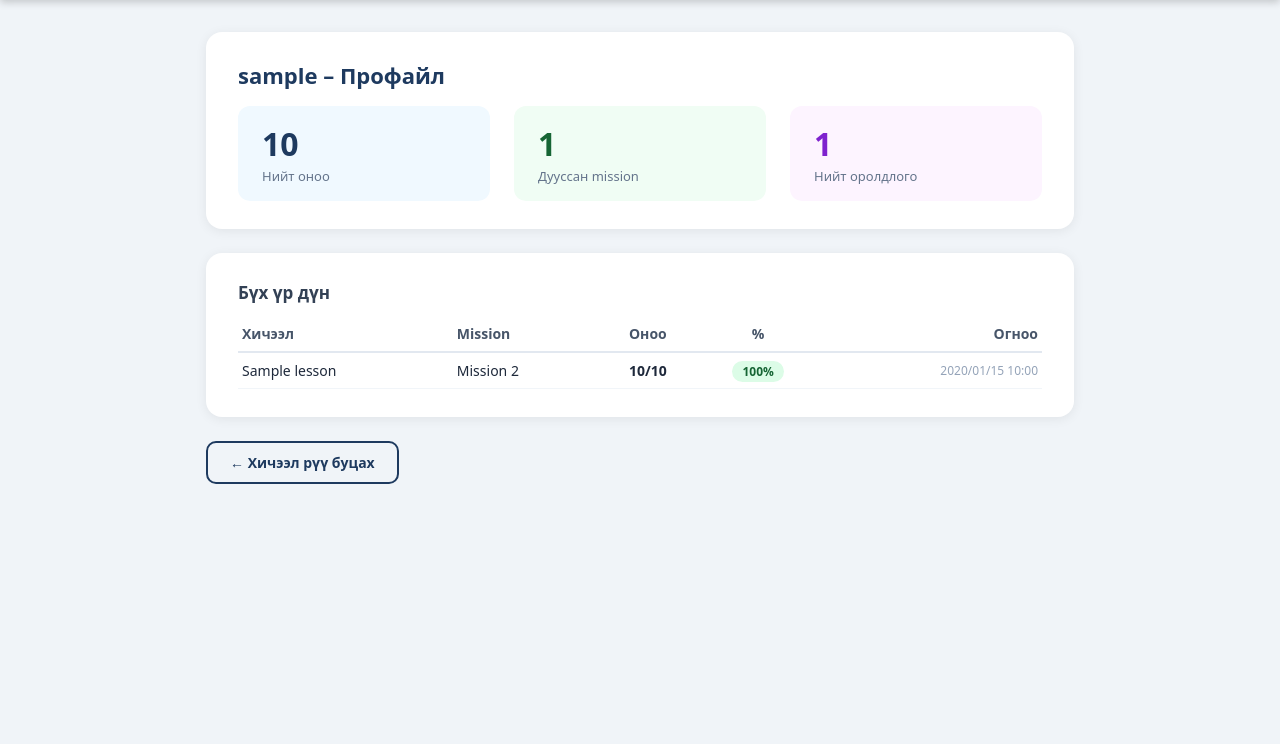
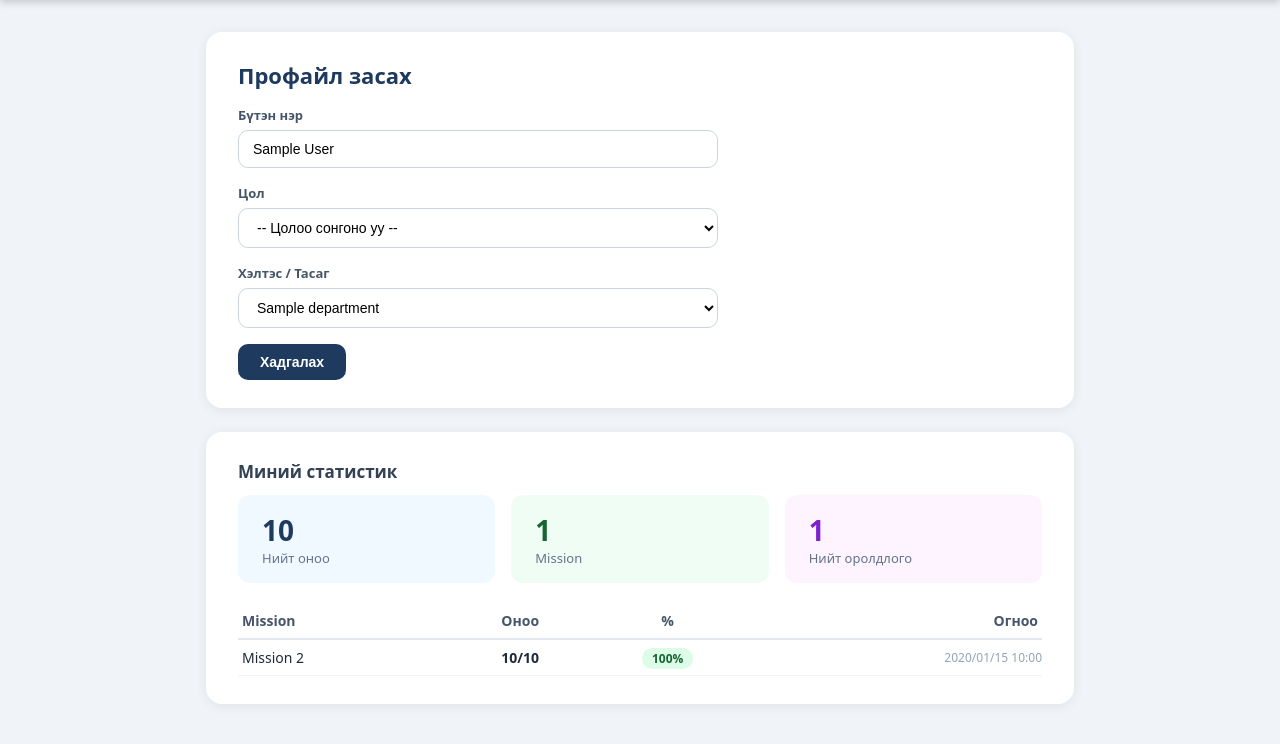
Before and after one commit to Erkhem-Tur/sspa400v3, a Django app: page /profile/ in a window 1280 px wide. Shown: the part 56-800 px from the top of the page. Run offline with Django 5.2, Linux system fonts and the light colour scheme; a user stored in the database is signed in; tables that the repository leaves empty hold one stand-in row (values such as "Sample post").

Commit message:
Add profile setup: full name, rank, department after registration

```diff
--- a/config/urls.py
+++ b/config/urls.py
@@ -8,6 +8,7 @@ urlpatterns = [
     path('login/', views.login_view, name='login'),
     path('logout/', views.logout_view, name='logout'),
     path('register/', views.register_view, name='register'),
+    path('setup-profile/', views.setup_profile, name='setup_profile'),
     path('lesson/<int:lesson_id>/', views.lesson_view, name='lesson'),
     path('api/quiz/submit/', views.submit_quiz, name='submit_quiz'),
     path('profile/', views.profile_view, name='profile'),
--- a/lms/forms.py
+++ b/lms/forms.py
@@ -1,22 +1,23 @@
 from django import forms
 from django.contrib.auth.models import User
 from django.contrib.auth.forms import AuthenticationForm
-from .models import Department
+from .models import Department, UserProgress, RANK_CHOICES
 
 
 class RegisterForm(forms.ModelForm):
-    department = forms.ModelChoiceField(
-        queryset=Department.objects.all(),
-        label="Хэлтэс / Тасаг",
-        empty_label="-- Хэлтэсээ сонгоно уу --"
-    )
     password = forms.CharField(widget=forms.PasswordInput, label="Нууц үг")
     password2 = forms.CharField(widget=forms.PasswordInput, label="Нууц үг давтах")
 
     class Meta:
         model = User
-        fields = ['username', 'email']
-        labels = {'username': 'Хэрэглэгчийн нэр', 'email': 'Имэйл'}
+        fields = ['username']
+        labels = {'username': 'Хэрэглэгчийн нэр'}
+
+    def clean_username(self):
+        username = self.cleaned_data.get('username')
+        if User.objects.filter(username=username).exists():
+            raise forms.ValidationError("Энэ нэр бүртгэлтэй байна.")
+        return username
 
     def clean(self):
         cleaned = super().clean()
@@ -32,6 +33,20 @@ class RegisterForm(forms.ModelForm):
         return user
 
 
+class ProfileForm(forms.ModelForm):
+    department = forms.ModelChoiceField(
+        queryset=Department.objects.all(),
+        label="Хэлтэс / Тасаг",
+        empty_label="-- Хэлтэсээ сонгоно уу --"
+    )
+    rank = forms.ChoiceField(choices=RANK_CHOICES, label="Цол")
+    full_name = forms.CharField(max_length=200, label="Бүтэн нэр")
+
+    class Meta:
+        model = UserProgress
+        fields = ['full_name', 'rank', 'department']
+
+
 class LoginForm(AuthenticationForm):
     username = forms.CharField(label="Хэрэглэгчийн нэр")
     password = forms.CharField(widget=forms.PasswordInput, label="Нууц үг")
--- a/lms/templates/lms/profile.html
+++ b/lms/templates/lms/profile.html
@@ -3,30 +3,58 @@
 {% block content %}
 
 <div class="card">
-  <h1>{{ user.username }} – Профайл</h1>
-  <div style="display:flex;gap:24px;flex-wrap:wrap;margin-top:12px;">
-    <div style="background:#f0f9ff;border-radius:12px;padding:16px 24px;flex:1;min-width:140px;">
-      <div style="font-size:32px;font-weight:900;color:#1e3a5f;">{{ progress.total_score }}</div>
-      <div style="font-size:13px;color:#64748b;margin-top:2px;">Нийт оноо</div>
+  <h1>Профайл засах</h1>
+  {% if form.non_field_errors %}
+    <div class="alert alert-error">{{ form.non_field_errors }}</div>
+  {% endif %}
+  <form method="post" style="max-width:480px;">
+    {% csrf_token %}
+    <div class="form-group">
+      <label>{{ form.full_name.label }}</label>
+      {{ form.full_name }}
     </div>
-    <div style="background:#f0fdf4;border-radius:12px;padding:16px 24px;flex:1;min-width:140px;">
-      <div style="font-size:32px;font-weight:900;color:#166534;">{{ progress.missions_completed }}</div>
-      <div style="font-size:13px;color:#64748b;margin-top:2px;">Дууссан mission</div>
+    <div class="form-group">
+      <label>{{ form.rank.label }}</label>
+      <select name="rank" style="width:100%;padding:10px 14px;border:1.5px solid #cbd5e1;border-radius:10px;font-size:14px;outline:none;background:#fff;">
+        {% for val, label in form.rank.field.choices %}
+        <option value="{{ val }}" {% if progress.rank == val %}selected{% endif %}>{{ label }}</option>
+        {% endfor %}
+      </select>
     </div>
-    <div style="background:#fdf4ff;border-radius:12px;padding:16px 24px;flex:1;min-width:140px;">
-      <div style="font-size:32px;font-weight:900;color:#7e22ce;">{{ results.count }}</div>
-      <div style="font-size:13px;color:#64748b;margin-top:2px;">Нийт оролдлого</div>
+    <div class="form-group">
+      <label>{{ form.department.label }}</label>
+      <select name="department" style="width:100%;padding:10px 14px;border:1.5px solid #cbd5e1;border-radius:10px;font-size:14px;outline:none;background:#fff;">
+        <option value="">-- Сонгоно уу --</option>
+        {% for dept in form.department.field.queryset %}
+        <option value="{{ dept.pk }}" {% if progress.department_id == dept.pk %}selected{% endif %}>{{ dept.name }}</option>
+        {% endfor %}
+      </select>
+    </div>
+    <button type="submit" class="btn btn-primary">Хадгалах</button>
+  </form>
+</div>
+
+<div class="card">
+  <h2>Миний статистик</h2>
+  <div style="display:flex;gap:16px;flex-wrap:wrap;margin-bottom:20px;">
+    <div style="background:#f0f9ff;border-radius:12px;padding:16px 24px;flex:1;min-width:120px;">
+      <div style="font-size:28px;font-weight:900;color:#1e3a5f;">{{ progress.total_score }}</div>
+      <div style="font-size:13px;color:#64748b;">Нийт оноо</div>
+    </div>
+    <div style="background:#f0fdf4;border-radius:12px;padding:16px 24px;flex:1;min-width:120px;">
+      <div style="font-size:28px;font-weight:900;color:#166534;">{{ progress.missions_completed }}</div>
+      <div style="font-size:13px;color:#64748b;">Mission</div>
+    </div>
+    <div style="background:#fdf4ff;border-radius:12px;padding:16px 24px;flex:1;min-width:120px;">
+      <div style="font-size:28px;font-weight:900;color:#7e22ce;">{{ results.count }}</div>
+      <div style="font-size:13px;color:#64748b;">Нийт оролдлого</div>
     </div>
   </div>
-</div>
 
-{% if results %}
-<div class="card">
-  <h2>Бүх үр дүн</h2>
-  <table style="width:100%;border-collapse:collapse;font-size:14px;margin-top:8px;">
+  {% if results %}
+  <table style="width:100%;border-collapse:collapse;font-size:14px;">
     <thead>
       <tr style="border-bottom:2px solid #e2e8f0;">
-        <th style="text-align:left;padding:8px 4px;color:#475569;">Хичээл</th>
         <th style="text-align:left;padding:8px 4px;color:#475569;">Mission</th>
         <th style="text-align:center;padding:8px 4px;color:#475569;">Оноо</th>
         <th style="text-align:center;padding:8px 4px;color:#475569;">%</th>
@@ -36,26 +64,21 @@
     <tbody>
       {% for r in results %}
       <tr style="border-bottom:1px solid #f1f5f9;">
-        <td style="padding:8px 4px;">{{ r.lesson.title }}</td>
         <td style="padding:8px 4px;">Mission {{ r.batch_index|add:1 }}</td>
-        <td style="text-align:center;padding:8px 4px;font-weight:700;">{{ r.score }}/{{ r.total }}</td>
-        <td style="text-align:center;padding:8px 4px;">
+        <td style="text-align:center;font-weight:700;">{{ r.score }}/{{ r.total }}</td>
+        <td style="text-align:center;">
           <span style="background:{% if r.percentage >= 80 %}#dcfce7;color:#166534{% elif r.percentage >= 50 %}#fef9c3;color:#854d0e{% else %}#fee2e2;color:#991b1b{% endif %};padding:2px 10px;border-radius:20px;font-size:12px;font-weight:700;">
             {{ r.percentage }}%
           </span>
         </td>
-        <td style="text-align:right;padding:8px 4px;color:#94a3b8;font-size:12px;">{{ r.taken_at|date:"Y/m/d H:i" }}</td>
+        <td style="text-align:right;color:#94a3b8;font-size:12px;">{{ r.taken_at|date:"Y/m/d H:i" }}</td>
       </tr>
       {% endfor %}
     </tbody>
   </table>
+  {% else %}
+  <p style="color:#64748b;font-size:14px;">Одоогоор quiz өгөөгүй байна.</p>
+  {% endif %}
 </div>
-{% else %}
-<div class="card">
-  <p style="color:#64748b;font-size:14px;">Одоогоор quiz өгөөгүй байна.</p>
-</div>
-{% endif %}
-
-<a href="{% url 'dashboard' %}" class="btn btn-outline">← Хичээл рүү буцах</a>
 
 {% endblock %}
--- a/lms/views.py
+++ b/lms/views.py
@@ -4,9 +4,9 @@ from django.contrib.auth import login, logout
 from django.contrib.auth.decorators import login_required, user_passes_test
 from django.http import JsonResponse
 from django.views.decorators.http import require_POST
-from django.db.models import Avg, Sum, Count
+from django.db.models import Avg
 
-from .forms import RegisterForm, LoginForm
+from .forms import RegisterForm, LoginForm, ProfileForm
 from .models import Lesson, QuizResult, UserProgress, Department
 
 
@@ -16,12 +16,9 @@ def register_view(request):
     form = RegisterForm(request.POST or None)
     if form.is_valid():
         user = form.save()
-        UserProgress.objects.create(
-            user=user,
-            department=form.cleaned_data['department']
-        )
+        UserProgress.objects.create(user=user)
         login(request, user)
-        return redirect('dashboard')
+        return redirect('setup_profile')
     return render(request, 'lms/register.html', {'form': form})
 
 
@@ -41,9 +38,23 @@ def logout_view(request):
 
 
 @login_required
+def setup_profile(request):
+    progress, _ = UserProgress.objects.get_or_create(user=request.user)
+    form = ProfileForm(request.POST or None, instance=progress)
+    if form.is_valid():
+        p = form.save(commit=False)
+        p.profile_complete = True
+        p.save()
+        return redirect('dashboard')
+    return render(request, 'lms/setup_profile.html', {'form': form})
+
+
+@login_required
 def dashboard_view(request):
+    progress, _ = UserProgress.objects.get_or_create(user=request.user)
+    if not progress.profile_complete and not request.user.is_staff:
+        return redirect('setup_profile')
     lessons = Lesson.objects.all()
-    progress, _ = UserProgress.objects.get_or_create(user=request.user)
     results = QuizResult.objects.filter(user=request.user).order_by('-taken_at')[:20]
     return render(request, 'lms/dashboard.html', {
         'lessons': lessons,
@@ -89,29 +100,38 @@ def submit_quiz(request):
 @login_required
 def profile_view(request):
     progress, _ = UserProgress.objects.get_or_create(user=request.user)
+    form = ProfileForm(request.POST or None, instance=progress)
+    if form.is_valid():
+        p = form.save(commit=False)
+        p.profile_complete = True
+        p.save()
+        return redirect('profile')
     results = QuizResult.objects.filter(user=request.user).order_by('-taken_at')
     return render(request, 'lms/profile.html', {
         'progress': progress,
         'results': results,
+        'form': form,
     })
 
 
 @login_required
 @user_passes_test(lambda u: u.is_staff)
 def department_view(request):
-    departments = Department.objects.prefetch_related('members__user', 'members__user__quiz_results').all()
+    departments = Department.objects.all()
     dept_data = []
     for dept in departments:
         members = dept.members.select_related('user').all()
         member_list = []
         for m in members:
             results = QuizResult.objects.filter(user=m.user)
+            avg = results.aggregate(avg=Avg('score'))['avg']
             member_list.append({
+                'full_name': m.full_name or m.user.username,
                 'username': m.user.username,
+                'rank': m.rank,
                 'total_score': m.total_score,
                 'missions_completed': m.missions_completed,
-                'avg_pct': round(results.aggregate(
-                    avg=Avg('score') )['avg'] / 10 * 100) if results.exists() else 0,
+                'avg_pct': round(avg / 10 * 100) if avg else 0,
                 'last': m.last_accessed,
             })
         member_list.sort(key=lambda x: x['total_score'], reverse=True)
@@ -119,7 +139,6 @@ def department_view(request):
             'name': dept.name,
             'count': len(member_list),
             'members': member_list,
-            'total_score': sum(m['total_score'] for m in member_list),
             'avg_score': round(sum(m['total_score'] for m in member_list) / len(member_list)) if member_list else 0,
         })
     return render(request, 'lms/department.html', {'dept_data': dept_data})
```
Also changed, not shown: lms/models.py (+27 -0 lines), lms/templates/lms/register.html (+3 -7 lines), lms/templates/lms/setup_profile.html (added, +49 -0 lines), lms/migrations/0003_userprogress_full_name_userprogress_profile_complete_and_more.py (added).
